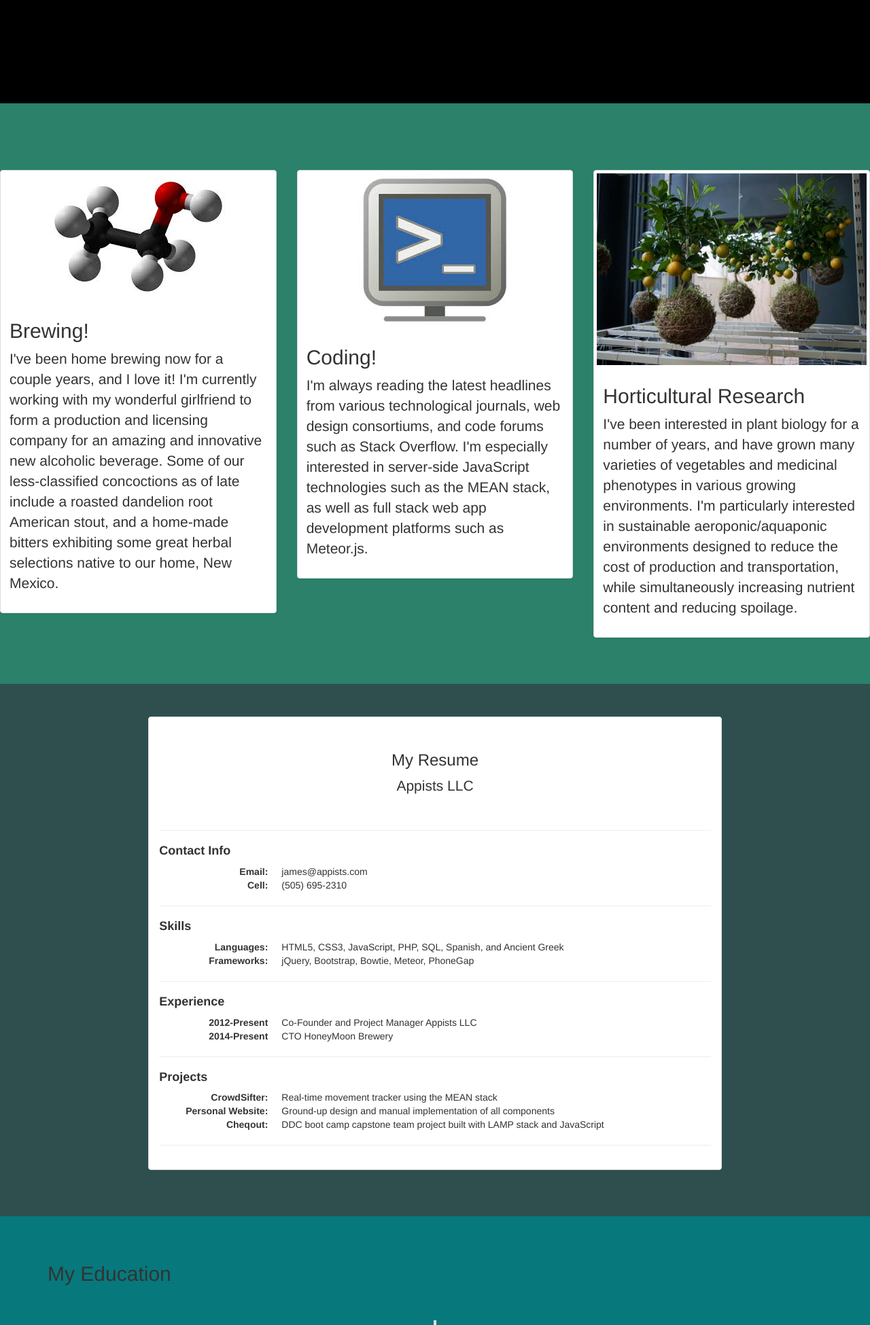
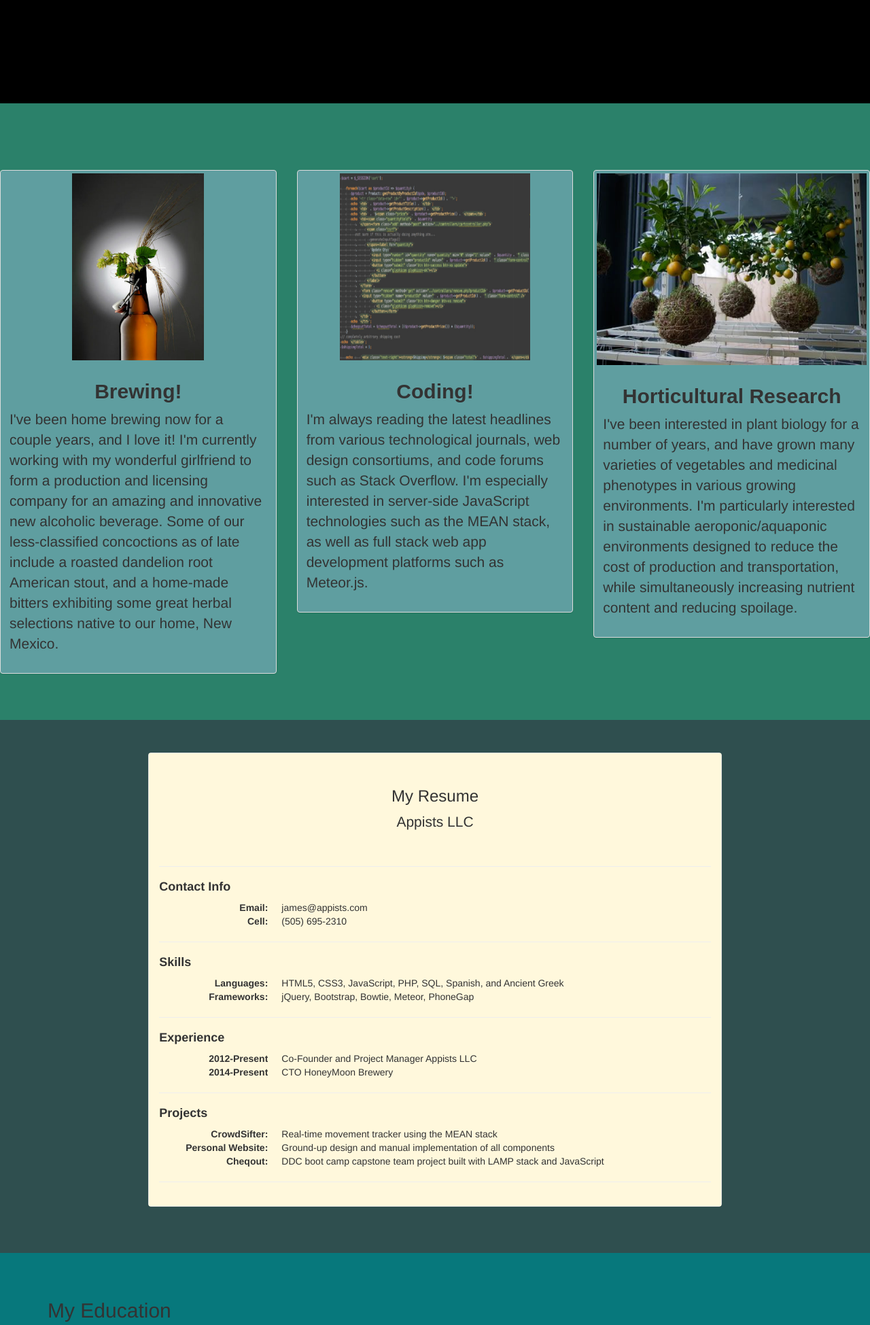
Before and after one commit to jameswlhill/jameshill, a PHP site: page / in a window 1280 px wide; the page is wider, and only the part inside the window is pictured. Shown: the part 498-2447 px from the top of that part at 68% size. Run offline with PHP 8.4, Linux system fonts and the light colour scheme; data that the repository does not hold is empty; some libraries are stand-ins or nearby versions; some web fonts are replaced.

Commit message:
changed some colors

```diff
--- a/css/custom.css
+++ b/css/custom.css
@@ -44,6 +44,25 @@ div#clear {
 	background-color: rgb(43, 129, 106);
 }
 
+img#bottle {
+	height: 275px !important;
+}
+
+img#code {
+	height: 275px !important;
+	width: 280px !important;
+}
+
+.thumbnail {
+	background-color: cadetblue;
+}
+
+#brewingcaption, #codingcaption, #horticaption {
+	text-align: center;
+	font-family: fantasy;
+	font-weight: 600;
+}
+
 .item {
 	min-width: 100%;
 }
@@ -61,8 +80,20 @@ div#clear {
 	background-color: #07787C !important;
 }
 
+div.cd-timeline-content.bounce-in, div.cd-timeline-content {
+	background-color: skyblue !important;
+}
+
+div.cd-timeline-content.bounce-in > h2, div.cd-timeline-content > h2 {
+	text-align: center !important;
+}
+
 #resume {
 	background-color: darkslategrey;
+}
+
+div#resumepanel.panel-body {
+	background-color: cornsilk;
 }
 
 label.control-label {
--- a/index.php
+++ b/index.php
@@ -139,9 +139,9 @@ ZMMMMMMMMMMMMMMMMMMMMMMMMMMMM+                   +MMMMMMMMMMMMMMMMMMMMMMMMMMMM$.
 				<div class="row">
 					<div class="col-lg-4 col-md-6 col-xs-12">
 						<div class="thumbnail">
-							<img src="/img/ethanol.png"/>
+							<img id="bottle" src="/img/bottle.jpg"/>
 							<div class="caption">
-								<h2>Brewing!</h2>
+								<h2 id="brewingcaption">Brewing!</h2>
 								<p>
 									I've been home brewing now for a couple years, and I love it! I'm currently working with my wonderful girlfriend to
 									form a production and licensing company for an amazing and innovative new alcoholic beverage. Some of our less-classified concoctions
@@ -153,9 +153,9 @@ ZMMMMMMMMMMMMMMMMMMMMMMMMMMMM+                   +MMMMMMMMMMMMMMMMMMMMMMMMMMMM$.
 					</div>
 					<div class="col-lg-4 col-md-6 col-xs-12">
 						<div class="thumbnail">
-							<img src="/img/cli.png"/>
+							<img id="code" src="/img/code.jpg"/>
 							<div class="caption">
-								<h2>Coding!</h2>
+								<h2 id="codingcaption">Coding!</h2>
 								<p>
 									I'm always reading the latest headlines from various technological journals, web design consortiums, and code forums such as Stack Overflow.
 									I'm especially interested in server-side JavaScript technologies such as the MEAN stack, as well as full stack web app development platforms
@@ -168,7 +168,7 @@ ZMMMMMMMMMMMMMMMMMMMMMMMMMMMM+                   +MMMMMMMMMMMMMMMMMMMMMMMMMMMM$.
 						<div class="thumbnail">
 							<img src="/img/orangeaero.png"/>
 							<div class="caption">
-								<h2>Horticultural Research</h2>
+								<h2 id="horticaption">Horticultural Research</h2>
 								<p>
 									I've been interested in plant biology for a number of years, and have grown many varieties of vegetables
 									and medicinal phenotypes in various growing environments. I'm particularly interested in sustainable
@@ -185,7 +185,7 @@ ZMMMMMMMMMMMMMMMMMMMMMMMMMMMM+                   +MMMMMMMMMMMMMMMMMMMMMMMMMMMM$.
 			<div class="row">
 				<div class="col-xs-12 col-lg-8 col-lg-offset-2">
 					<section class="panel panel-default">
-						<div class="panel-body">
+						<div id="resumepanel" class="panel-body">
 							<article class="panel-body">
 								<figure class="text-center">
 										<h3>My Resume</h3>
```
Also changed, not shown: img/bottle.jpg (added), img/code.jpg (added).
